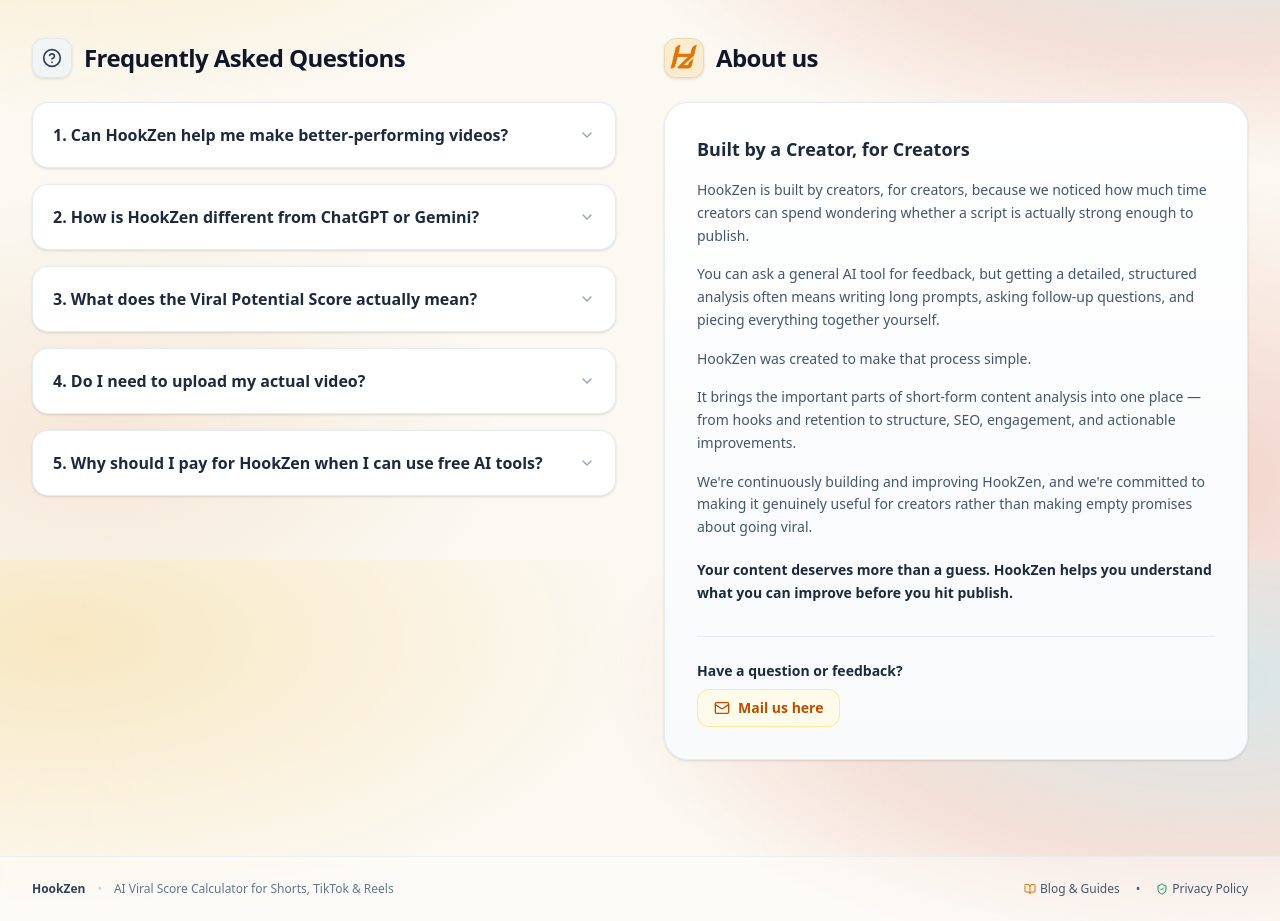
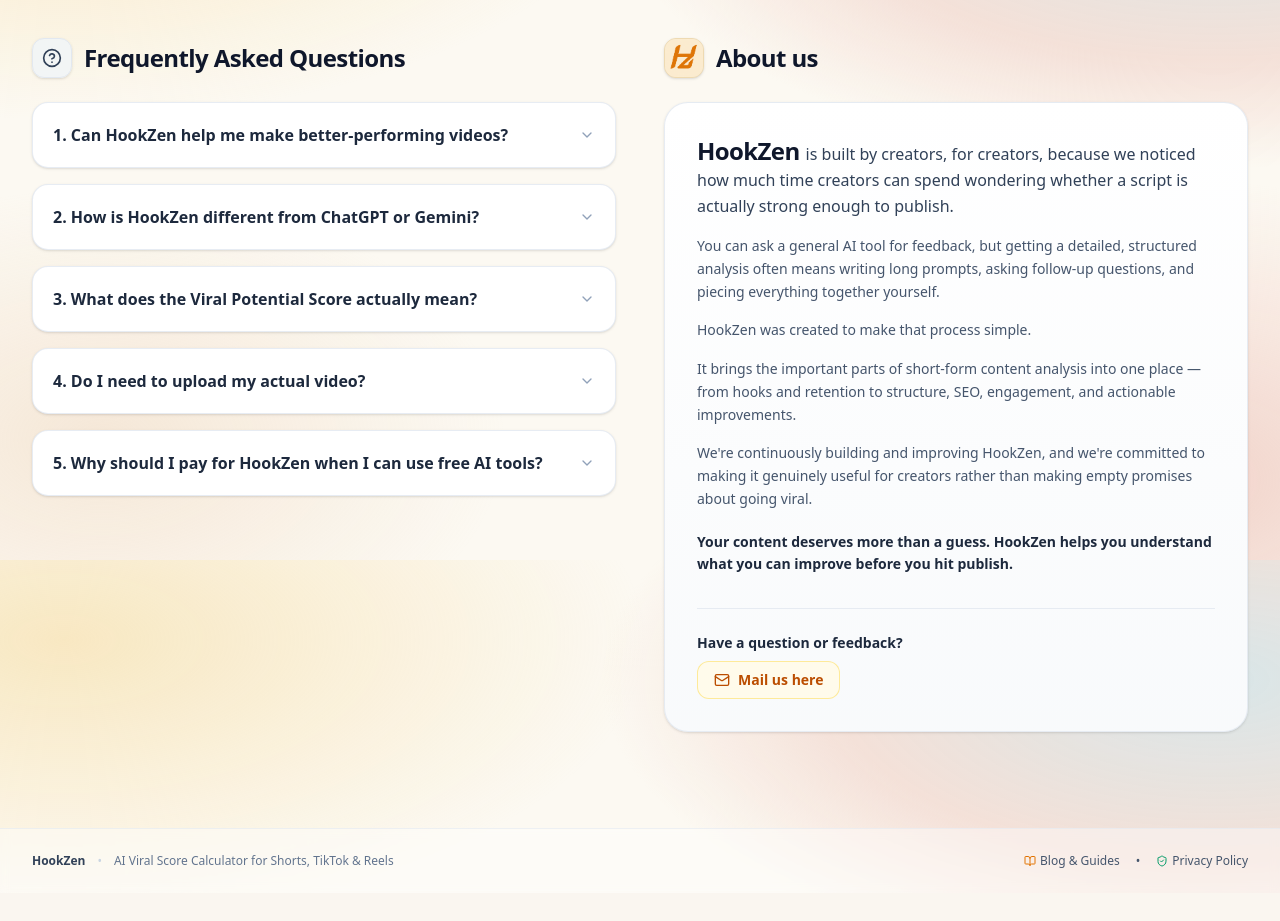
Before and after one commit to koushalgoswami121-del/HookZen, a React (Vite) app: page / in a window 1280 px wide. Shown: the part 1840-2761 px from the top of the page. After the commit the page ends 2733 px from the top, so only its background shows below. Built offline with nearby package versions, Linux system fonts and the light colour scheme; no server answers; the database is empty; a web font is replaced by a local one.

Commit message:
refactor(about): inline HookZen brand headline into lead paragraph

```diff
--- a/src/components/ViralGrowthSection.tsx
+++ b/src/components/ViralGrowthSection.tsx
@@ -200,12 +200,10 @@ export const ViralGrowthSection: React.FC = () => {
           </div>
 
           <div className="rounded-3xl border border-slate-200/80 bg-gradient-to-b from-white to-slate-50 p-6 sm:p-8 shadow-sm">
-            <h4 className="text-lg font-extrabold text-slate-800 mb-4">
-              Built by a Creator, for Creators
-            </h4>
             <div className="space-y-4 text-sm text-slate-600 leading-relaxed font-medium">
-              <p>
-                HookZen is built by creators, for creators, because we noticed how much time creators can spend wondering whether a script is actually strong enough to publish.
+              <p className="text-slate-700 leading-relaxed text-sm sm:text-base">
+                <span className="text-xl sm:text-2xl font-black text-slate-900 tracking-tight mr-1.5 inline-block">HookZen</span>
+                is built by creators, for creators, because we noticed how much time creators can spend wondering whether a script is actually strong enough to publish.
               </p>
               <p>
                 You can ask a general AI tool for feedback, but getting a detailed, structured analysis often means writing long prompts, asking follow-up questions, and piecing everything together yourself.
```
